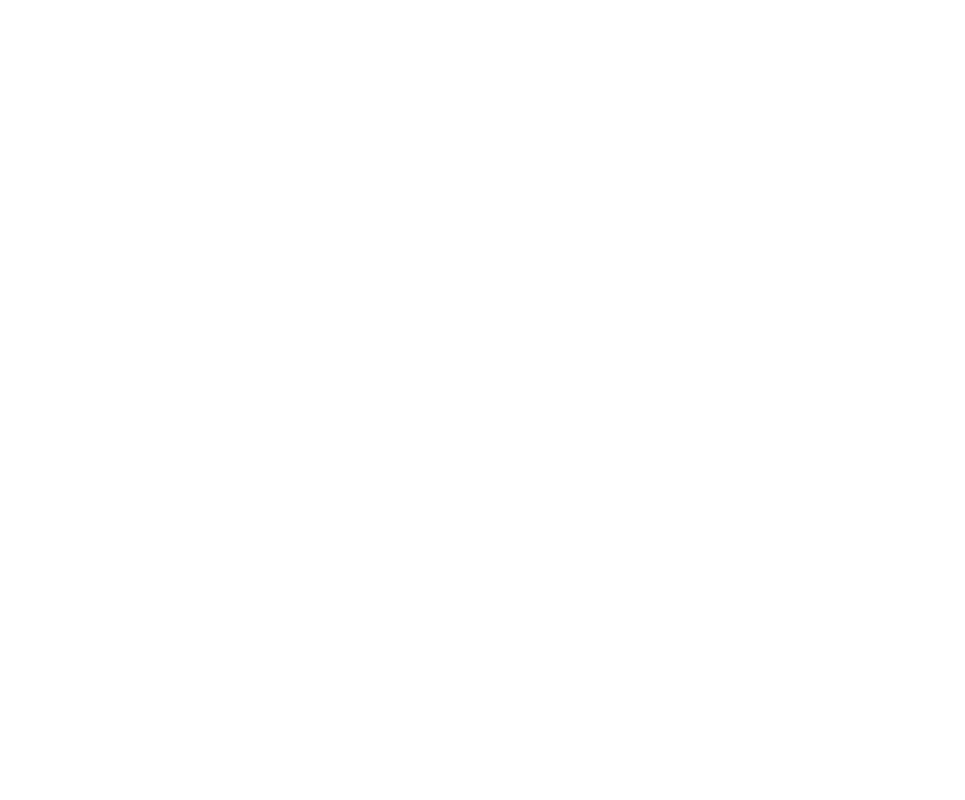
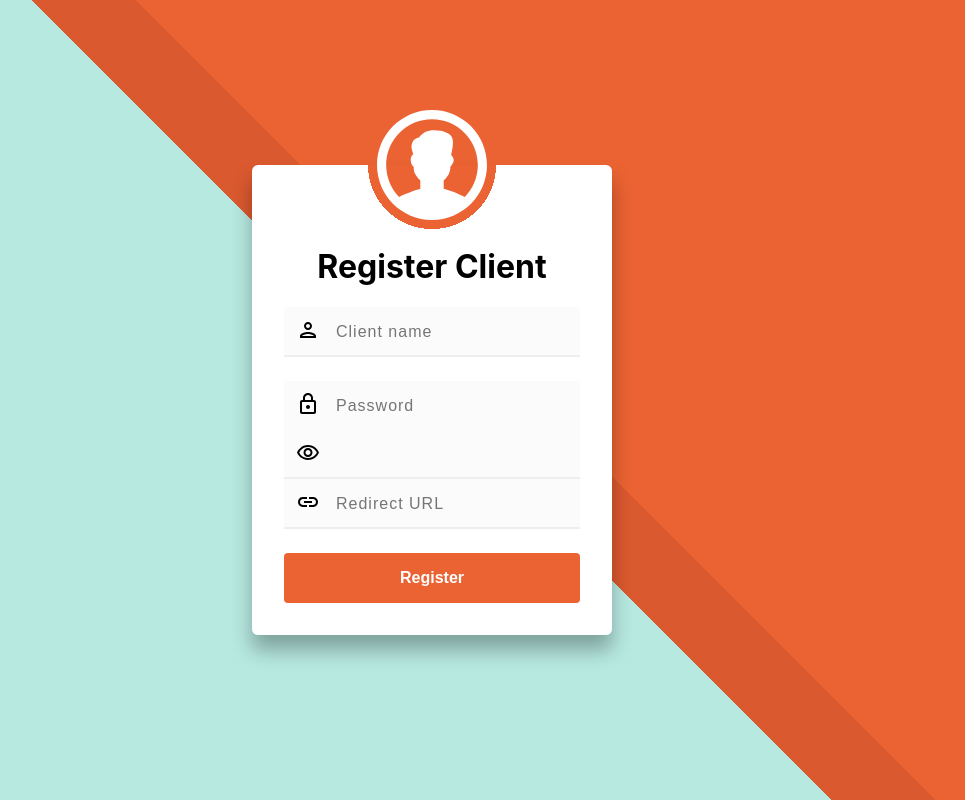
Before and after one commit to HVish/vspace, a React (Create React App) app in the folder auth-web/: page /register-client in a window 1280 px wide. Before the commit this address had no page. Shown: the whole page, without its empty margins (208-1173 px from the left). Built offline with nearby package versions, Linux system fonts and the light colour scheme.

Commit message:
add register client page

```diff
--- a/auth-web/src/App.tsx
+++ b/auth-web/src/App.tsx
@@ -2,6 +2,7 @@ import { BrowserRouter, Route, Routes } from 'react-router-dom';
 import Layout from './components/Layout';
 import Authorize from './pages/Authorize';
 import Login from './pages/Login';
+import RegisterClient from './pages/RegisterClient';
 import Signup from './pages/Signup';
 
 const App = () => {
@@ -11,6 +12,7 @@ const App = () => {
         <Route path="/" element={<Layout />}>
           <Route path="login" element={<Login />} />
           <Route path="signup" element={<Signup />} />
+          <Route path="register-client" element={<RegisterClient />} />
           <Route path="authorize" element={<Authorize />} />
         </Route>
       </Routes>
--- /dev/null
+++ b/auth-web/src/pages/RegisterClient.tsx
@@ -0,0 +1,118 @@
+import { FormEventHandler, useState } from 'react';
+import Input from '../components/Input';
+import { ReactComponent as AccountIcon } from '../assets/account.svg';
+import { ReactComponent as LinkIcon } from '../assets/link.svg';
+import { ReactComponent as PersonIcon } from '../assets/person.svg';
+import { ReactComponent as VerifiedIcon } from '../assets/verified.svg';
+import Button from '../components/Button';
+import Password from '../components/Password';
+import { registerClient } from '../shared/api';
+
+const RegisterClient = () => {
+  const [isRegistering, setIsRegistering] = useState(false);
+  const [isCreated, setIsCreated] = useState(false);
+
+  const [name, setName] = useState({
+    value: '',
+    error: '',
+  });
+
+  const [secret, setSecret] = useState({
+    value: '',
+    error: '',
+  });
+
+  const [redirect, setRedirect] = useState({
+    value: '',
+    error: '',
+  });
+
+  const handleSubmit: FormEventHandler = async (e) => {
+    e.preventDefault();
+
+    let hasError = false;
+
+    if (!name.value) {
+      setName((state) => ({ ...state, error: 'This field is required' }));
+      hasError = true;
+    }
+
+    if (!secret.value) {
+      setSecret((state) => ({ ...state, error: 'This field is required' }));
+      hasError = true;
+    }
+
+    if (!redirect.value) {
+      setRedirect((state) => ({ ...state, error: 'This field is required' }));
+      hasError = true;
+    }
+
+    if (hasError) return;
+
+    setIsRegistering(true);
+
+    try {
+      await registerClient({
+        name: name.value,
+        secret: secret.value,
+        logo: '',
+        redirectURIs: [redirect.value],
+      });
+      setIsRegistering(false);
+      setIsCreated(true);
+    } catch (error) {
+      console.error(error);
+      setIsRegistering(false);
+      if ((error as any).response?.data.message) {
+        setSecret((state) => ({ ...state, error: (error as any).response.data.message }));
+      }
+    }
+  };
+
+  return (
+    <div className="auth register-client">
+      <h1 className="auth__title">Register Client</h1>
+      <AccountIcon className="auth__account" />
+      {isCreated ? (
+        <div className="auth__created">
+          <VerifiedIcon width={48} height={48} color="#43a047" />
+          <p>
+            An account for <strong>{name.value}</strong> has been created.
+          </p>
+        </div>
+      ) : (
+        <form className="auth__form" onSubmit={handleSubmit}>
+          <Input
+            type="text"
+            autoComplete="name"
+            leftIcon={<PersonIcon />}
+            value={name.value}
+            error={name.error}
+            placeholder="Client name"
+            onChange={(e) => setName({ value: e.target.value, error: '' })}
+          />
+          <Password
+            autoComplete="new-password"
+            value={secret.value}
+            error={secret.error}
+            placeholder="Password"
+            onChange={(e) => setSecret({ value: e.target.value, error: '' })}
+          />
+          <Input
+            type="text"
+            leftIcon={<LinkIcon />}
+            value={redirect.value}
+            error={redirect.error}
+            placeholder="Redirect URL"
+            onChange={(e) => setRedirect({ value: e.target.value, error: '' })}
+          />
+          <Button type="submit" isLoading={isRegistering}>
+            Register
+          </Button>
+        </form>
+      )}
+    </div>
+  );
+};
+
+export default RegisterClient;
--- a/auth-web/src/shared/api.ts
+++ b/auth-web/src/shared/api.ts
@@ -1,5 +1,6 @@
 import request from './request';
 import { getAccessToken } from './session';
+import { Client } from './types';
 
 interface SignupPayload {
   name: string;
@@ -56,3 +57,20 @@ export async function getAuthCode(clientId: string) {
   });
   return response.data;
 }
+
+interface RegisterClientPayload {
+  logo: string;
+  name: string;
+  redirectURIs: string[];
+  secret: string;
+}
+
+export async function registerClient(data: RegisterClientPayload) {
+  const accessToken = getAccessToken();
+  const response = await request.post<Client>('/clients/v1', data, {
+    headers: {
+      authorization: `Bearer ${accessToken}`,
+    },
+  });
+  return response.data;
+}
--- a/auth-web/src/shared/hooks.ts
+++ b/auth-web/src/shared/hooks.ts
@@ -1,15 +1,19 @@
+import { useCallback } from 'react';
 import { useLocation, useNavigate } from 'react-router-dom';
 
 export function useClientParams() {
   const { state } = useLocation();
   const navigate = useNavigate();
 
-  function authorize() {
-    if ((state as any)?.clientId && (state as any)?.redirectURI) {
-      const { clientId, redirectURI } = state as any;
-      navigate(`/authorize?clientId=${clientId}&redirectURI=${redirectURI}`);
-    }
-  }
+  const authorize = useCallback(
+    function authorize() {
+      if ((state as any)?.clientId && (state as any)?.redirectURI) {
+        const { clientId, redirectURI } = state as any;
+        navigate(`/authorize?clientId=${clientId}&redirectURI=${redirectURI}`);
+      }
+    },
+    [navigate, state]
+  );
 
   return { authorize };
 }
--- /dev/null
+++ b/auth-web/src/shared/types.ts
@@ -0,0 +1,15 @@
+export enum ClientStatus {
+  ACTIVE = 'active',
+  BANNED = 'banned',
+}
+
+export interface Client {
+  _id: string;
+  adminId: string;
+  clientId: string;
+  logo: string;
+  name: string;
+  redirectURIs: string[];
+  status: ClientStatus;
+  createdOn: number;
+}
--- a/auth-web/src/styles/_auth.scss
+++ b/auth-web/src/styles/_auth.scss
@@ -23,4 +23,13 @@
     text-align: center;
     font-size: 2rem;
   }
+
+  &__created {
+    display: grid;
+    justify-items: center;
+    gap: 1rem;
+    margin-top: 3.5rem;
+    text-align: center;
+    line-height: 1.5;
+  }
 }
```
Also changed, not shown: auth-web/src/assets/link.svg (added), auth-web/src/assets/verified.svg (added).
